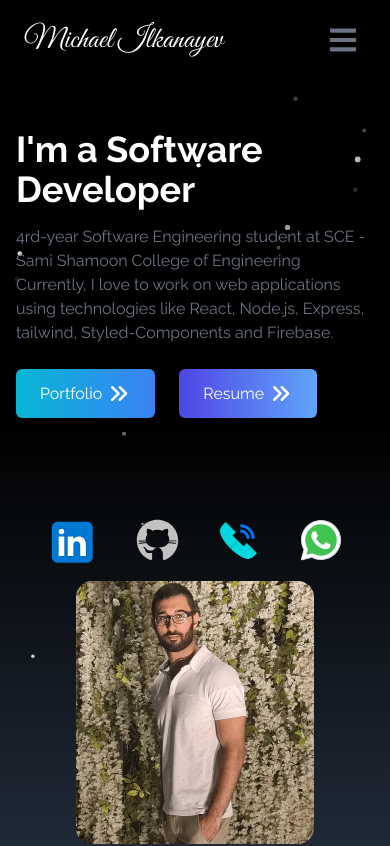
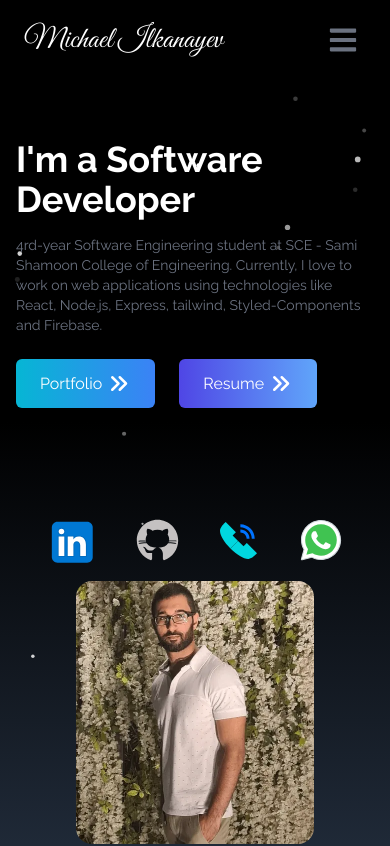
Before and after one commit to michaelilkanayev1997/portfolio, a React (Create React App) app: page / in a window 390 px wide. Shown: the top 846 px of the page. Built offline with nearby package versions, Linux system fonts and the light colour scheme.

Commit message:
HomePage Mobile style fixes

```diff
--- a/src/components/Home.jsx
+++ b/src/components/Home.jsx
@@ -18,9 +18,9 @@ const Home = () => {
           <h2 className="pt-10 text-4xl sm:text-7xl font-bold text-white z-10">
             I'm a Software Developer
           </h2>
-          <p className="text-gray-500 py-4 max-w-md z-10">
+          <p className="text-gray-500 text-sm sm:text-lg py-4 max-w-md z-10">
             4rd-year Software Engineering student at SCE - Sami Shamoon College
-            of Engineering Currently, I love to work on web applications using
+            of Engineering. Currently, I love to work on web applications using
             technologies like React, Node.js, Express, tailwind,
             Styled-Components and Firebase.
           </p>
@@ -64,7 +64,7 @@ const Home = () => {
             href="https://www.linkedin.com/in/michael-ilkanayev/"
             target="_blank"
             rel="noopener noreferrer"
-            className="transition duration-300 transform hover:scale-110"
+            className="transition duration-300 transform hover:scale-110 z-10"
           >
             <img src={linkedin} alt="linkedin" loading="lazy" />
           </a>
@@ -72,13 +72,13 @@ const Home = () => {
             href="https://github.com/michaelilkanayev1997"
             target="_blank"
             rel="noopener noreferrer"
-            className="transition duration-300 transform hover:scale-110"
+            className="transition duration-300 transform hover:scale-110 z-10"
           >
             <img src={github} alt="github" loading="lazy" />
           </a>
           <a
             href="tel:972546132140"
-            className="transition duration-300 transform hover:scale-110 text-teal-500"
+            className="transition duration-300 transform hover:scale-110 z-10"
           >
             <img src={phone} alt="phone" loading="lazy" />
           </a>
@@ -86,7 +86,7 @@ const Home = () => {
             href="https://api.whatsapp.com/send?phone=972546132140"
             target="_blank"
             rel="noopener noreferrer"
-            className="transition duration-300 transform hover:scale-110"
+            className="transition duration-300 transform hover:scale-110 z-10"
           >
             <img src={whatsapp} alt="whatsapp" loading="lazy" />
           </a>
```
